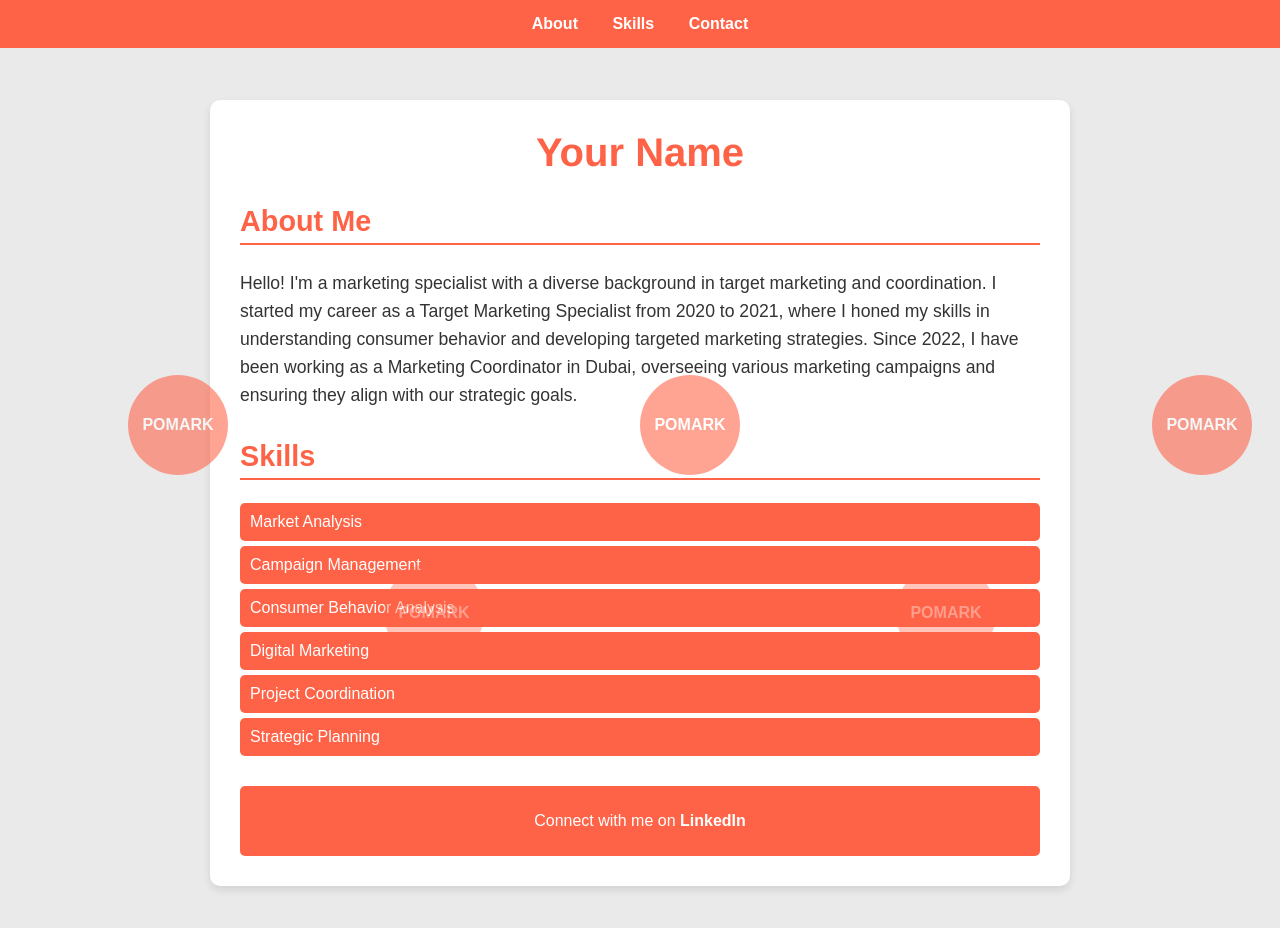
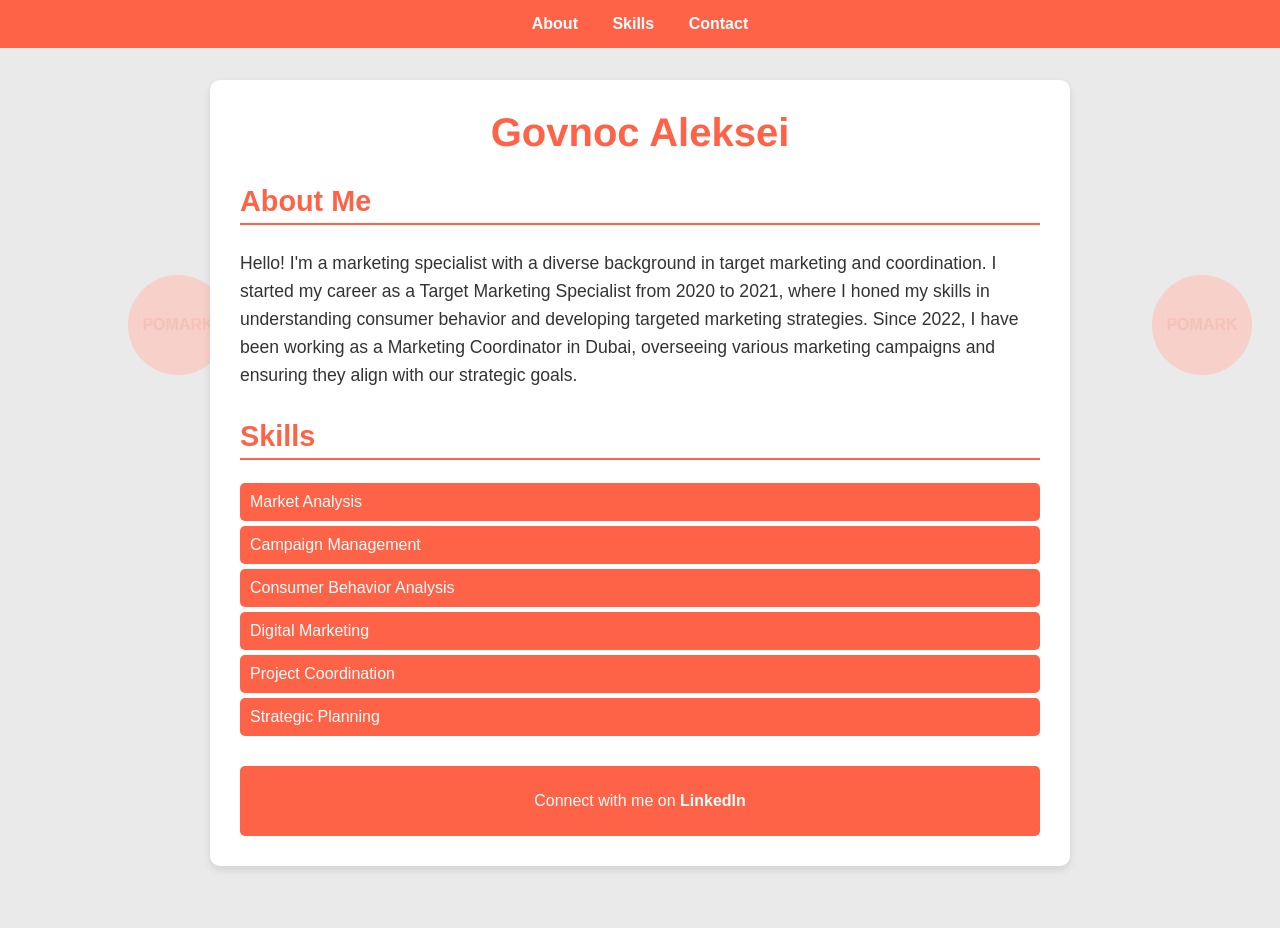
Before and after one commit to Govnov/Michlene, a plain HTML site: page index.html in a window 1280 px wide. After the commit the page ends 886 px from the top, so only its background shows below. Drawn offline with Linux system fonts and the light colour scheme.

Commit message:
Add files via upload

```diff
--- a/index.html
+++ b/index.html
@@ -11,18 +11,17 @@
             padding: 0;
             background-color: #eaeaea;
             color: #333;
-            overflow: hidden; /* Prevent scrolling */
-            position: relative;
+            overflow-x: hidden; /* Hide horizontal scrollbar */
         }
         nav {
-            position: fixed; /* Fix navigation at the top */
+            position: fixed;
             top: 0;
             left: 0;
             width: 100%;
             background: #ff6347;
             padding: 15px 0;
             text-align: center;
-            z-index: 1000; /* Ensure it appears above other content */
+            z-index: 1000;
         }
         nav a {
             color: #fff;
@@ -41,7 +40,8 @@
             box-shadow: 0 4px 8px rgba(0, 0, 0, 0.1);
             border-radius: 10px;
             text-align: center;
-            margin: 100px auto; /* Add margin for navigation */
+            margin: 80px auto 20px;
+            position: relative;
         }
         header {
             margin-bottom: 30px;
@@ -98,18 +98,16 @@
             text-decoration: underline;
         }
         .dumplings-container {
-            position: absolute;
+            position: fixed;
             top: 0;
             left: 0;
             width: 100%;
             height: 100%;
-            pointer-events: none; /* Allow clicking through dumplings */
+            pointer-events: none;
+            z-index: -1; /* Send dumplings to the background */
         }
         .dumpling {
             position: absolute;
-            background: #ff6347;
-            color: #fff;
-            border-radius: 50%;
             width: 100px;
             height: 100px;
             display: flex;
@@ -118,6 +116,8 @@
             font-weight: bold;
             font-size: 1em;
             animation: fall 10s linear infinite;
+            border-radius: 50%;
+            text-align: center;
         }
         .dumpling:nth-child(even) {
             animation-duration: 8s;
@@ -130,11 +130,15 @@
                 top: -100px;
                 left: calc(100% * var(--position));
                 opacity: 1;
+                color: #ff6347;
+                background-color: #fff;
             }
             100% {
                 top: 100vh;
                 left: calc(100% * var(--position));
                 opacity: 0;
+                color: #fff;
+                background-color: #ff6347;
             }
         }
     </style>
@@ -147,7 +151,7 @@
     </nav>
     <div class="container">
         <header>
-            <h1>Your Name</h1>
+            <h1>Govnoc Aleksei</h1>
         </header>
         <section id="about" class="bio">
             <h2>About Me</h2>
```
